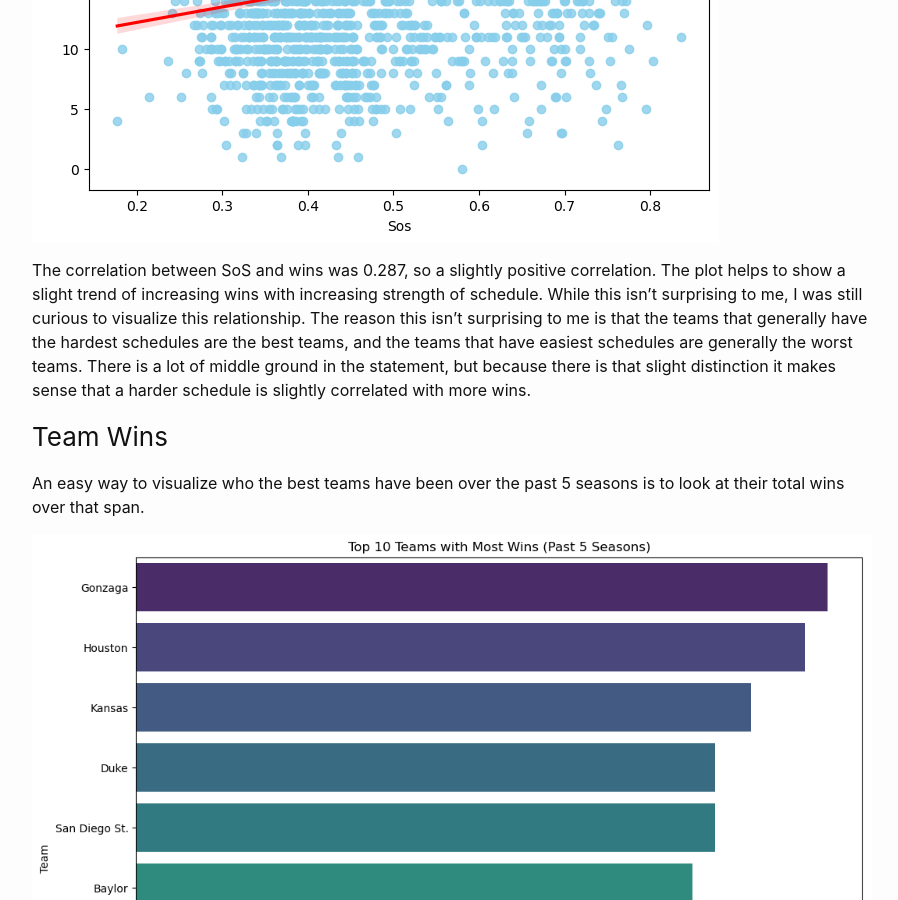
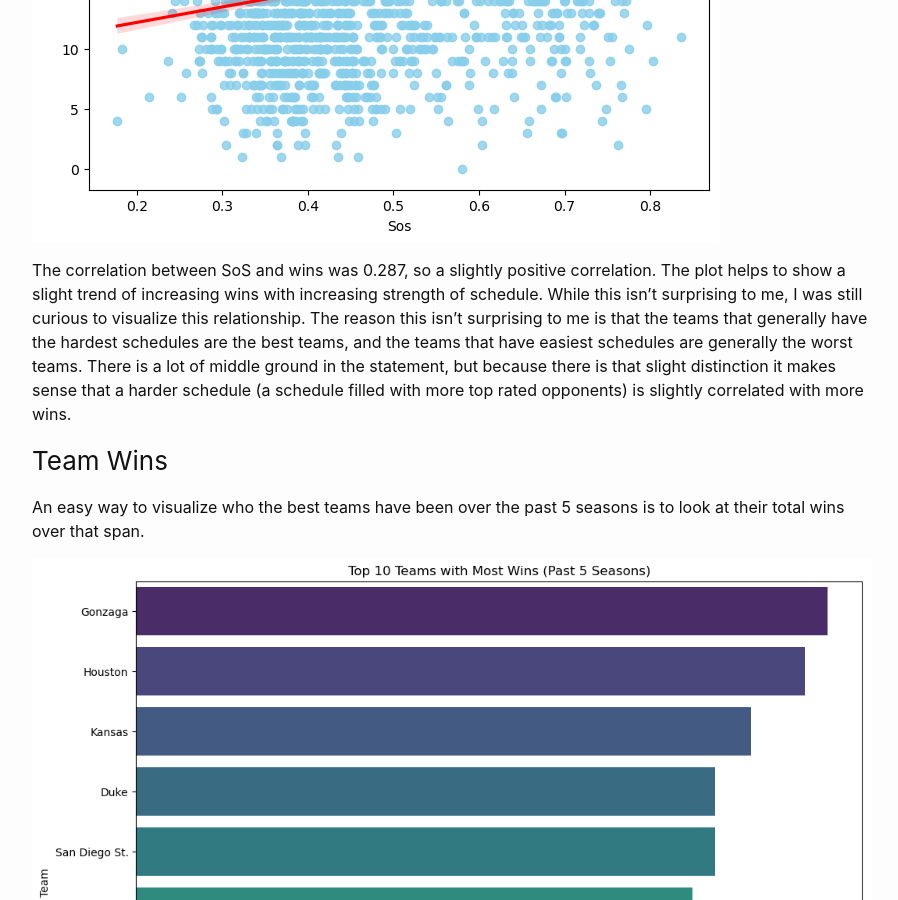
Before and after one commit to MattLindeman/MattLindeman.github.io, a Jekyll site: the page built from _posts/2023-12-13-EDA-post.md, in a window 1280 px wide and 900 px high, scrolled down 2237 px. Shown: the whole window, without its empty margins (188-1086 px from the left). Built offline with Jekyll 4.4.1, drawn with Linux system fonts in a browser that asks for light colours; comment, search, counter and statistics services are not loaded.

Commit message:
Update 2023-12-13-EDA-post.md

```diff
--- a/_posts/2023-12-13-EDA-post.md
+++ b/_posts/2023-12-13-EDA-post.md
@@ -31,7 +31,7 @@ To test how strength of schedule interacts with wins I calculated the correlatio
 
 ![Figure](/assets/images/WinsVSoS.jpg)
 
-The correlation between SoS and wins was 0.287, so a slightly positive correlation. The plot helps to show a slight trend of increasing wins with increasing strength of schedule. While this isn't surprising to me, I was still curious to visualize this relationship. The reason this isn't surprising to me is that the teams that generally have the hardest schedules are the best teams, and the teams that have easiest schedules are generally the worst teams. There is a lot of middle ground in the statement, but because there is that slight distinction it makes sense that a harder schedule is slightly correlated with more wins.
+The correlation between SoS and wins was 0.287, so a slightly positive correlation. The plot helps to show a slight trend of increasing wins with increasing strength of schedule. While this isn't surprising to me, I was still curious to visualize this relationship. The reason this isn't surprising to me is that the teams that generally have the hardest schedules are the best teams, and the teams that have easiest schedules are generally the worst teams. There is a lot of middle ground in the statement, but because there is that slight distinction it makes sense that a harder schedule (a schedule filled with more top rated opponents) is slightly correlated with more wins.
 
 ### Team Wins
 
```
